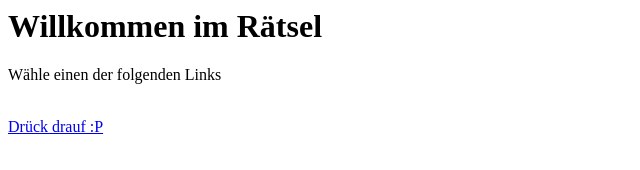
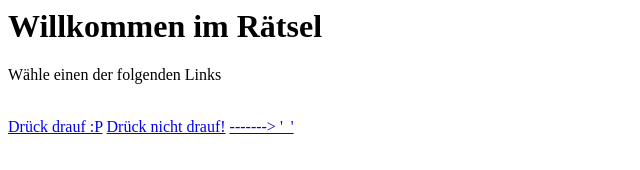
Before and after one commit to Azz72/Azz72.github.io, a plain HTML site: page labyrinth/start.html in a window 1280 px wide. Shown: the whole page, without its empty margins (0-640 px from the left). Drawn offline with Linux system fonts and the light colour scheme.

Commit message:
Update start.html

```diff
--- a/labyrinth/start.html
+++ b/labyrinth/start.html
@@ -6,6 +6,8 @@
      <br>
 
 <a href="point1.html">Drück drauf :P</a>
+<a href="point2.html">Drück nicht drauf!</a>
+<a href="point3.html">-------> '_'</a>
 
    </body>
 
```
